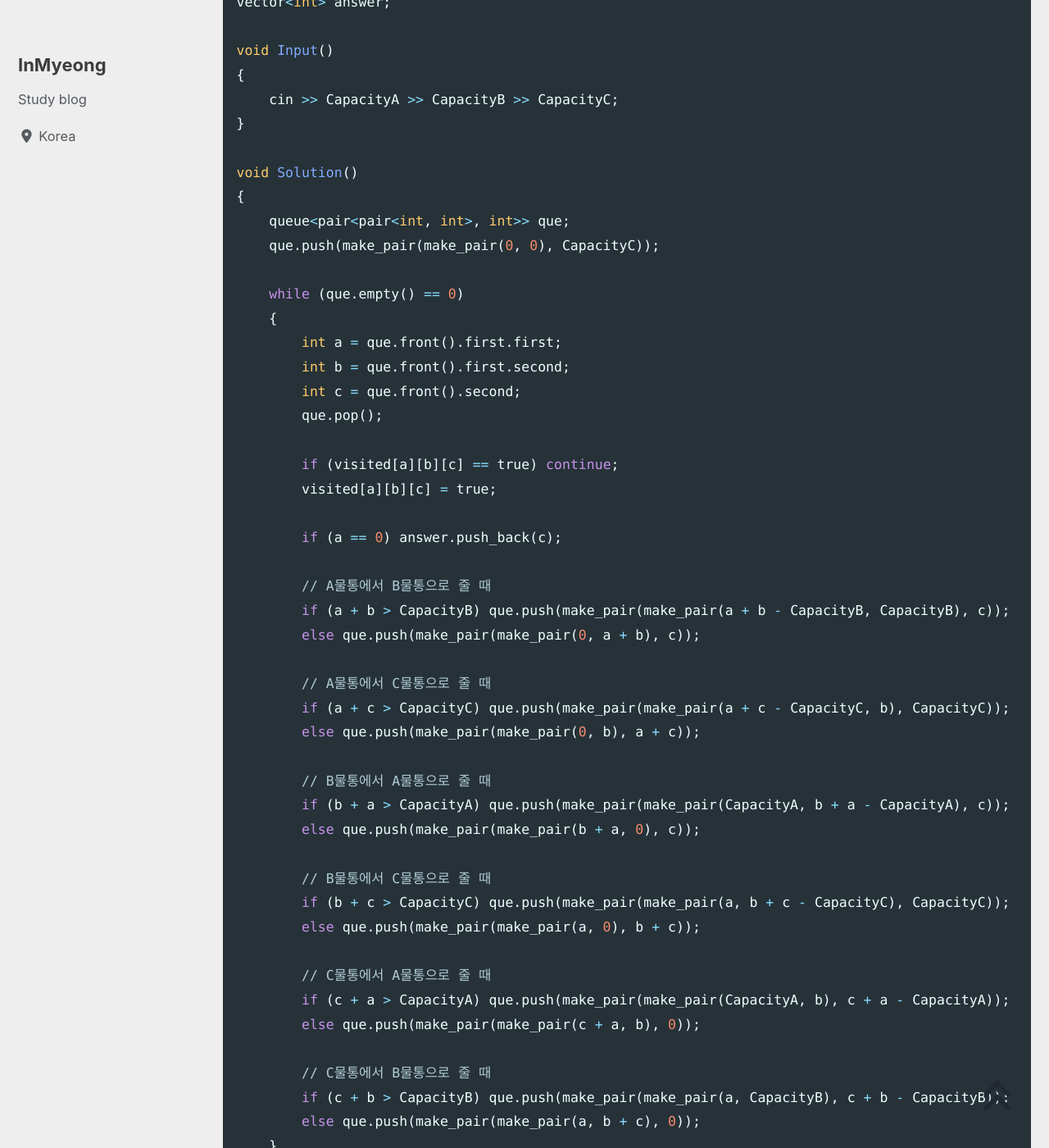
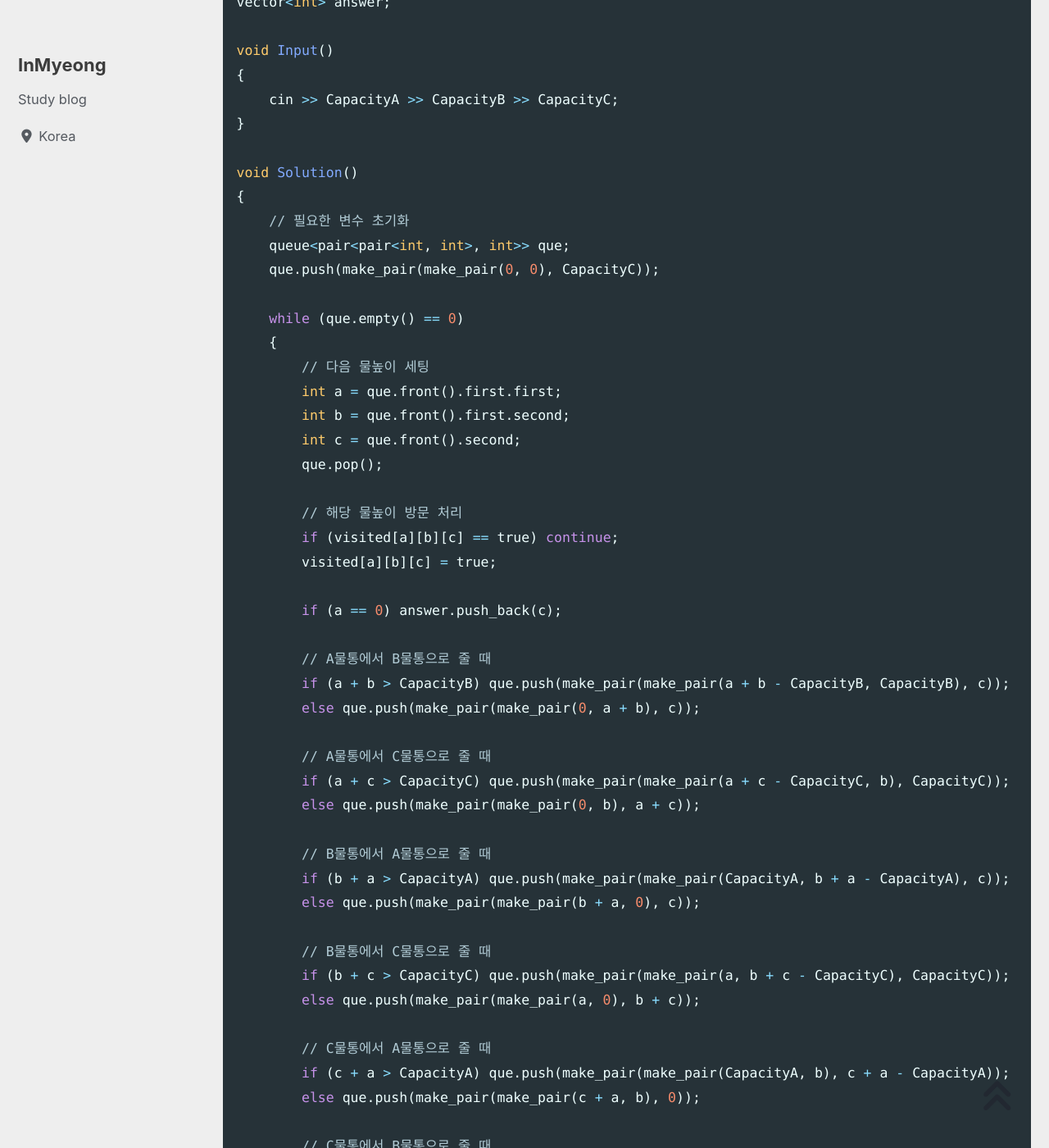
Before and after one commit to devMyeong/devMyeong.github.io, a Jekyll site: the page built from _posts/codingTest/2022-09-25-백준.md, in a window 1280 px wide and 1400 px high, scrolled down 21066 px. Shown: the whole window at 82% size. Built offline with Jekyll 4.4.1, drawn with Linux system fonts in a browser that asks for light colours; cached includes are drawn as plain includes; nearby versions of some CDN libraries; some web fonts are replaced; comment, search, counter and statistics services are not loaded.

Commit message:
Chore : 물통 문제 주석 추가

```diff
--- a/_posts/codingTest/2022-09-25-백준.md
+++ b/_posts/codingTest/2022-09-25-백준.md
@@ -665,16 +665,19 @@ void Input()
 
 void Solution()
 {
+    // 필요한 변수 초기화
     queue<pair<pair<int, int>, int>> que;
     que.push(make_pair(make_pair(0, 0), CapacityC));
 
     while (que.empty() == 0)
     {
+        // 다음 물높이 세팅
         int a = que.front().first.first;
         int b = que.front().first.second;
         int c = que.front().second;
         que.pop();
 
+        // 해당 물높이 방문 처리
         if (visited[a][b][c] == true) continue;
         visited[a][b][c] = true;
 
```
Also changed, not shown: other parts of _posts/codingTest/2022-09-25-백준.md (+1 -1 lines).
